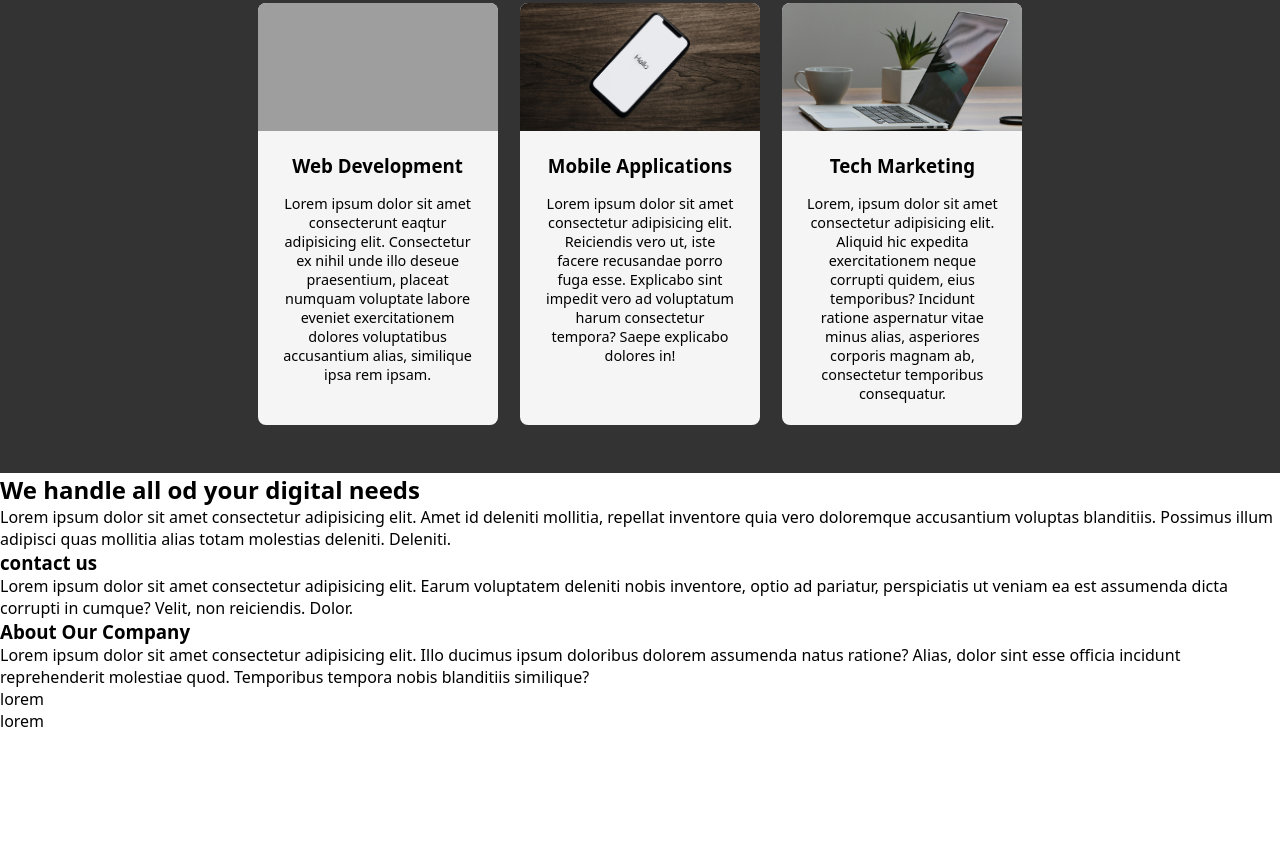
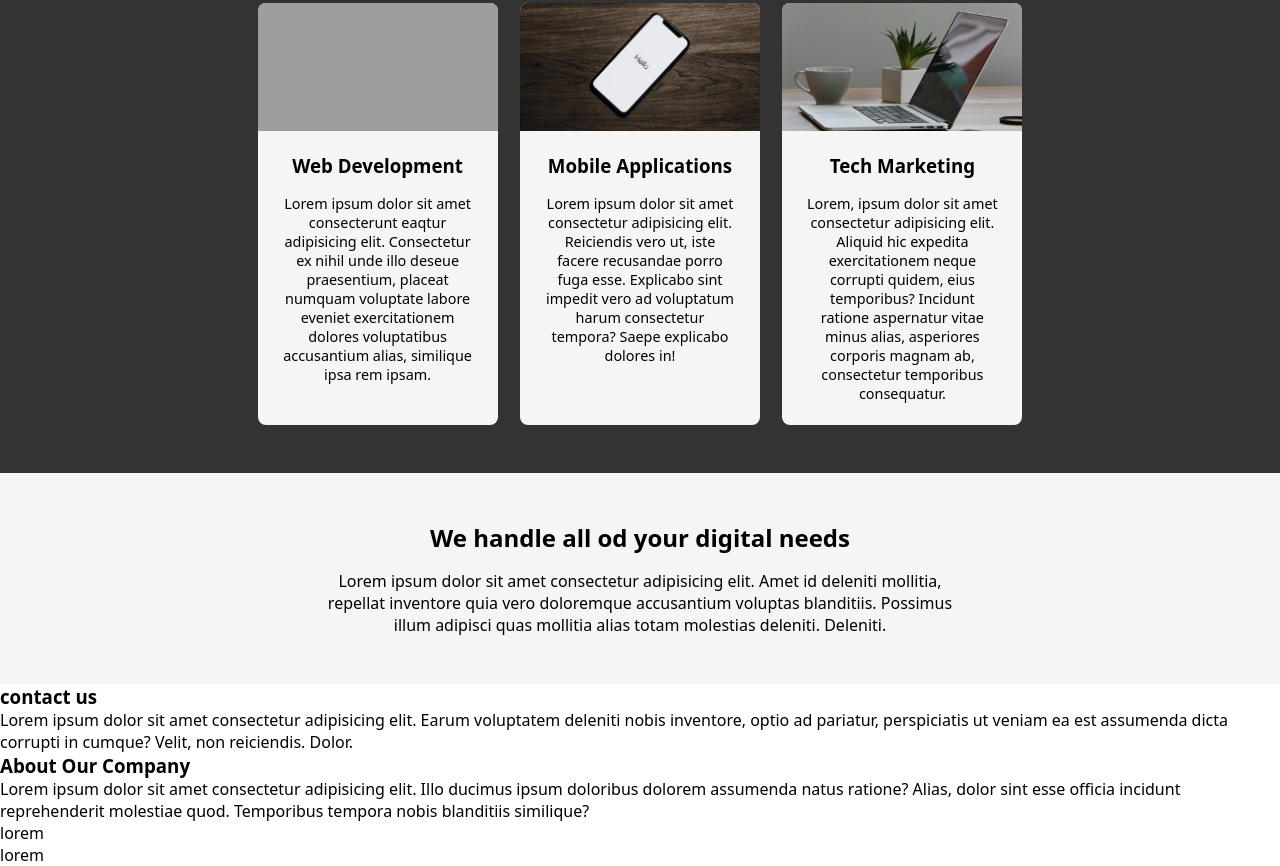
Before and after one commit to FilipeMartins-dev/landing-page-company, a plain HTML site: page index.html in a window 1280 px wide. Shown: the part 712-1578 px from the top of the page. Before the commit the page ends 1444 px from the top, so only its background shows below. Drawn offline with Linux system fonts and the light colour scheme; grey boxes are pictures that could not be loaded.

Commit message:
estilizando bottom aside section

```diff
--- a/style/style.css
+++ b/style/style.css
@@ -3,6 +3,13 @@
     margin: 0;
     box-sizing: border-box;
     font-family: system-ui, -apple-system, BlinkMacSystemFont, 'Segoe UI', Roboto, Oxygen, Ubuntu, Cantarell, 'Open Sans', 'Helvetica Neue', sans-serif;
+}
+
+body{
+    width: 100vw;
+}
+main{
+    width: 100%;
 }
 
 .top-section {
@@ -120,3 +127,17 @@
         font-size: .9rem;
     }
 }
+
+.bottom-aside-section{
+    text-align: center;
+    padding: 3rem;
+    background-color: whitesmoke;
+
+    & h2{
+        margin-bottom: 1rem;
+    }
+    & p{
+        max-width: 40rem;
+        margin: auto;
+    }
+}
```
